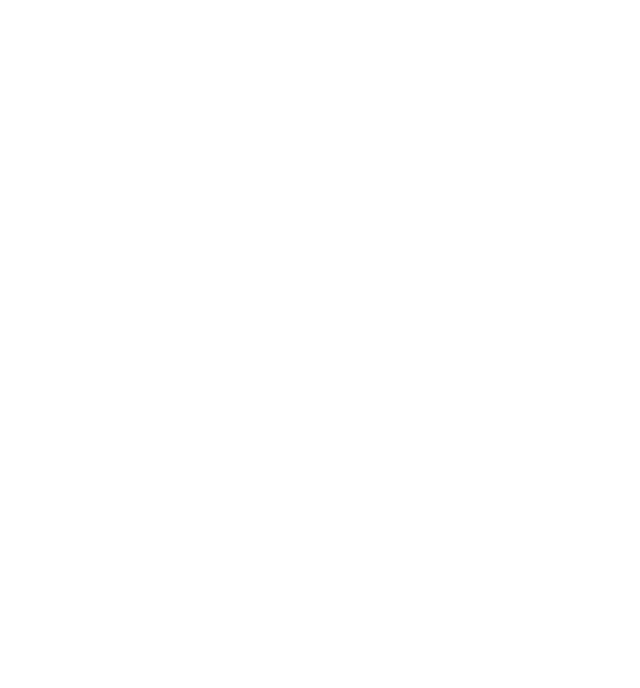
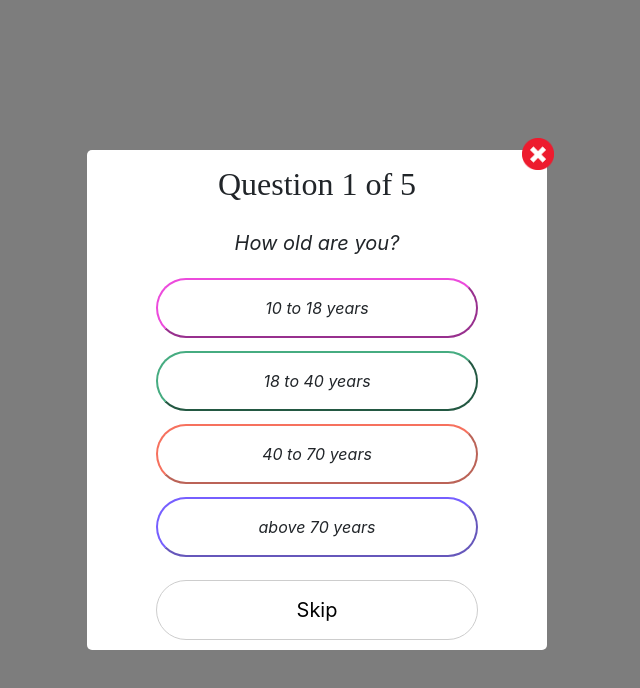
Before and after one commit to mishrarpita321/MentalHealthApp, a React (Create React App) app: page /assessment in a window 1280 px wide. Before the commit this address had no page. Shown: the top 688 px of the page, without its empty margins (323-963 px from the left). Built offline with nearby package versions, Linux system fonts and the light colour scheme.

Commit message:
changess

```diff
--- a/package.json
+++ b/package.json
@@ -3,15 +3,18 @@
   "version": "0.1.0",
   "private": true,
   "dependencies": {
+    "@emotion/react": "^11.11.1",
+    "@emotion/styled": "^11.11.0",
     "@mui/icons-material": "^5.13.7",
+    "@mui/material": "^5.13.7",
     "@testing-library/jest-dom": "^5.16.5",
     "@testing-library/react": "^13.4.0",
     "@testing-library/user-event": "^13.5.0",
     "react": "^18.2.0",
     "react-dom": "^18.2.0",
-    "react-router-dom": "^6.14.1",
     "react-responsive": "^9.0.2",
     "react-responsive-carousel": "^3.2.23",
+    "react-router-dom": "^6.14.1",
     "react-scripts": "5.0.1",
     "web-vitals": "^2.1.4"
   },
--- a/src/App.js
+++ b/src/App.js
@@ -4,6 +4,7 @@
 import LandingPageDesktop from './components/NavigationBar/DesktopDevice/LandingPageDesktop';
 import { Routes, Route, Link } from "react-router-dom";
 import Diary from './components/Diary/Diary';
+import AssessmentQns from './components/AssessmentQns/AssessmentQns';
 
 function App() {
   return (
@@ -13,6 +14,7 @@
         <Route path="/" element={<LandingPageDesktop />}/>
         <Route path="/login" element={<Auth/>}/>
         <Route path='/diary' element={<Diary/>}/>
+        <Route path='/assessment' element={<AssessmentQns/>}/>
       </Routes>
     </BrowserRouter>
     </div>
--- a/src/components/Assessment/Assessment.css
+++ b/src/components/AssessmentQns/AssessmentQns.css
@@ -1,15 +1,15 @@
 #popup-overlay {
   display: flex;
-  /* display: flex; */
   position: fixed;
   top: 0;
   left: 0;
   width: 100%;
   height: 100%;
-  background-color: rgba(0, 0, 0, 0.7);
   z-index: 9999;
   justify-content: center;
   align-items: center;
+  background-color: #00000082;
+  backdrop-filter: blur(6px);
 }
 
 #popup-window {
@@ -20,6 +20,7 @@
   height: 500px;
   background-color: #fff;
   border-radius: 5px;
+  position: relative;
 }
 
 .qnsContai {
@@ -27,7 +28,6 @@
   text-align: center;
   flex-direction: column;
   align-items: center;
-  position: relative;
 }
 
 .qnsContai .row {
@@ -55,7 +55,7 @@
 
 .closeQns {
   position: absolute;
-  top: -19px;
+  top: -12px;
   right: -7px;
   cursor: pointer;
 }
--- a/src/components/Assessment/Assessment.js
+++ b/src/components/AssessmentQns/AssessmentQns.js
@@ -1,6 +1,11 @@
 import { useState } from 'react'
-import './Assessment.css'
-const Assessment = () => {
+import './AssessmentQns.css'
+import DesktopMenu from '../NavigationBar/DesktopDevice/DesktopMenu'
+import { Auth } from '../../screens/auth/Auth'
+import { useNavigate } from "react-router-dom";
+
+const AssessmentQns = ({setShowAssessment}) => {
+    let navigate = useNavigate();
     const [questions, setQuestions] = useState(
         [
             {
@@ -112,12 +117,13 @@
     const goToNextStep = () => {
         setSteps(steps + 1)
         if (steps + 1 === questions.length) {
-            setSteps(100)
+            // setShowAssessment(false);
+            navigate("/login");
         }
     }
 
     const closePopup = () => {
-        setSteps(100);
+        setShowAssessment(false);
     }
 
     const displayQuestionPop = () => {
@@ -156,14 +162,13 @@
 
     return (
         <>
-            {steps != 100 && (
+            {/* {steps != 100 && ( */}
                 <div style={{ transition: "right 0.3s ease-in-out" }} id="popup-overlay">
                     <div id="popup-window">
-                        <div className="container qnsContai">
                         <span className='closeQns'>
-                            {/* <button>Close</button> */}
                             <img src='./images/failed-icon.jpg' className='imgClose' onClick={closePopup}></img>
                         </span>
+                        <div className="container qnsContai">
                             <div className='row qnsProgress'>
                                 <span>Question {steps + 1} of {questions.length}</span>
                             </div>
@@ -173,9 +178,9 @@
                         </div>
                     </div>
                 </div>
-            )}
+            {/* )}  */}
         </>
 
     )
 }
-export default Assessment
+export default AssessmentQns
--- a/src/components/Header/Header.js
+++ b/src/components/Header/Header.js
@@ -3,10 +3,10 @@
 import NavigationBar from '../NavigationBar/NavigationBar';
 
 
-const Header=()=>{
-    return(
+const Header = ({ setShowAssessment = ()=>{} }) => {
+    return (
         <div className="header">
-        <NavigationBar />
+            <NavigationBar setShowAssessment={setShowAssessment} />
         </div>
     )
 
--- a/src/components/NavigationBar/DesktopDevice/DesktopMenu.js
+++ b/src/components/NavigationBar/DesktopDevice/DesktopMenu.js
@@ -1,12 +1,19 @@
 import React from 'react'
 import BrandLogo from '../../UI/BrandLogo'
 import './DesktopMenu.css'
+import { Auth } from '../../../screens/auth/Auth'
+import { Link } from 'react-router-dom'
+import Signup from '../../Signup/Signup'
+import AssessmentQns from '../../AssessmentQns/AssessmentQns'
 
 
-const DesktopMenu=()=>{
-    return(
+const DesktopMenu = ({ setShowAssessment }) => {
+  const openAssessment = () => {
+    setShowAssessment(true);
+  }
+  return (
     <header className='header'>
-         <BrandLogo/>
+      <BrandLogo />
       <nav>
         <ul>
           <li><a href="#">Diary</a></li>
@@ -16,10 +23,12 @@
       </nav>
       <div className="userProfile">
         <div className='get-started-btn'>
-        <button>Get Started</button>
+          <button onClick={openAssessment}  >Get Started</button>
         </div>
         <div className='login-btn'>
+          <Link to="/login">
             <button>Login</button>
+          </Link>
         </div>
       </div>
 
--- a/src/components/NavigationBar/NavigationBar.js
+++ b/src/components/NavigationBar/NavigationBar.js
@@ -3,12 +3,12 @@
 import DesktopMenu from './DesktopDevice/DesktopMenu';
 import MobileMenu from "./MobileDevice/MobileMenu";
 
-const NavigationBar = (props) => {
+const NavigationBar = ({setShowAssessment}) => {
   const isTableforMobile= useMediaQuery({query:"(max-width:768px)"});
 
   return (
     <div className="navigation-wrapper">
-      <nav>{isTableforMobile ? <MobileMenu/> : <DesktopMenu/>}</nav>
+      <nav>{isTableforMobile ? <MobileMenu setShowAssessment = {setShowAssessment}/> : <DesktopMenu setShowAssessment={setShowAssessment}/>}</nav>
     </div>
 
   );
--- a/src/screens/auth/Auth.js
+++ b/src/screens/auth/Auth.js
@@ -4,6 +4,7 @@
 import styles from "../auth/LoginSignup.module.css"
 import ChatBotHome from "../../components/ChatBot/ChatBotHome"
 import ChatBot from "../../components/ChatBot/ChatBot"
+import Header from "../../components/Header/Header"
 
 export function Auth() {
     const [authPage, setAuthPage] = useState('signin')
```
Also changed, not shown: src/components/NavigationBar/DesktopDevice/LandingPageDesktop.js (+37 -25 lines), 1 other file (tests, documents, lock files or other folders). Lines whose indentation alone changed are shown as unchanged.
